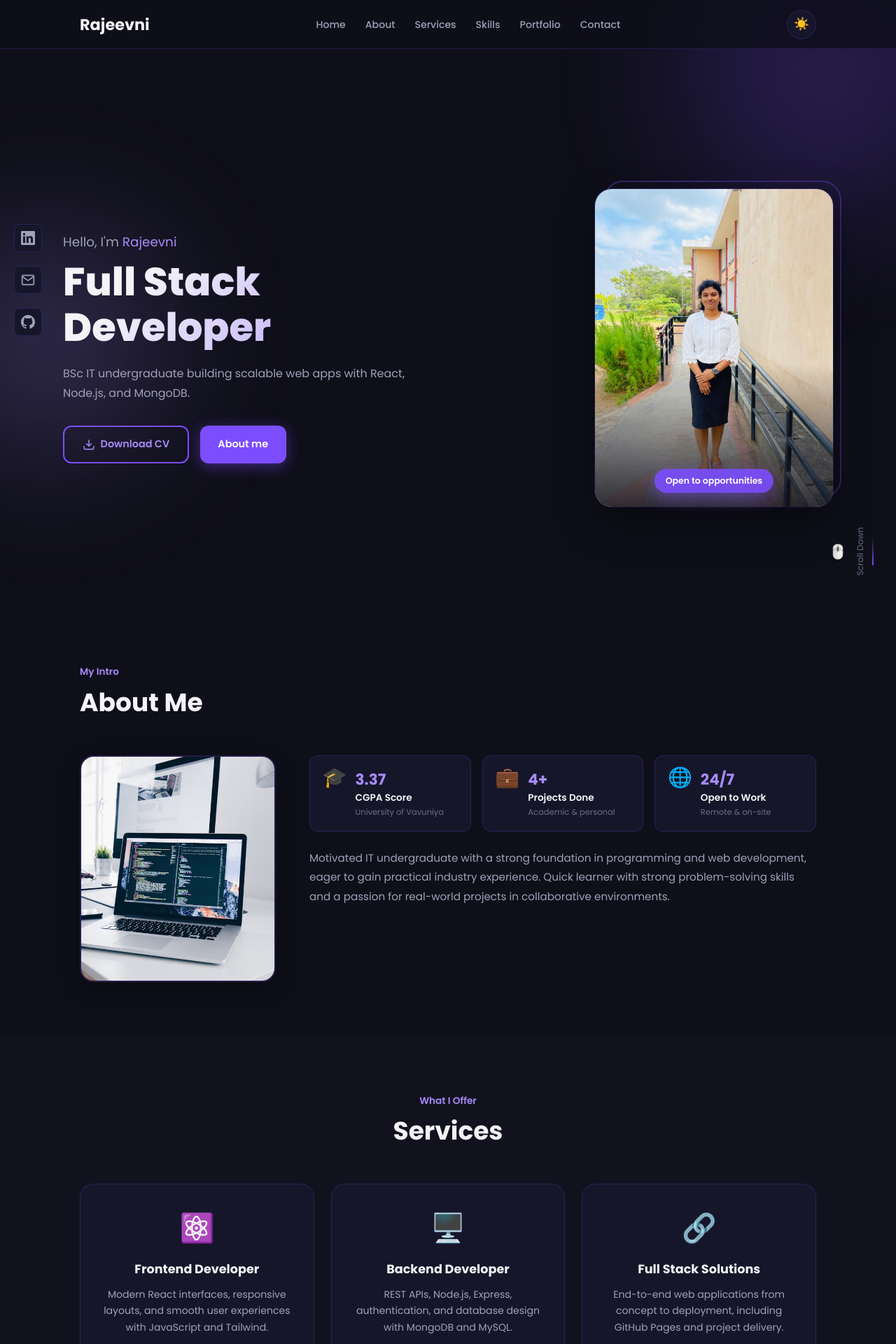
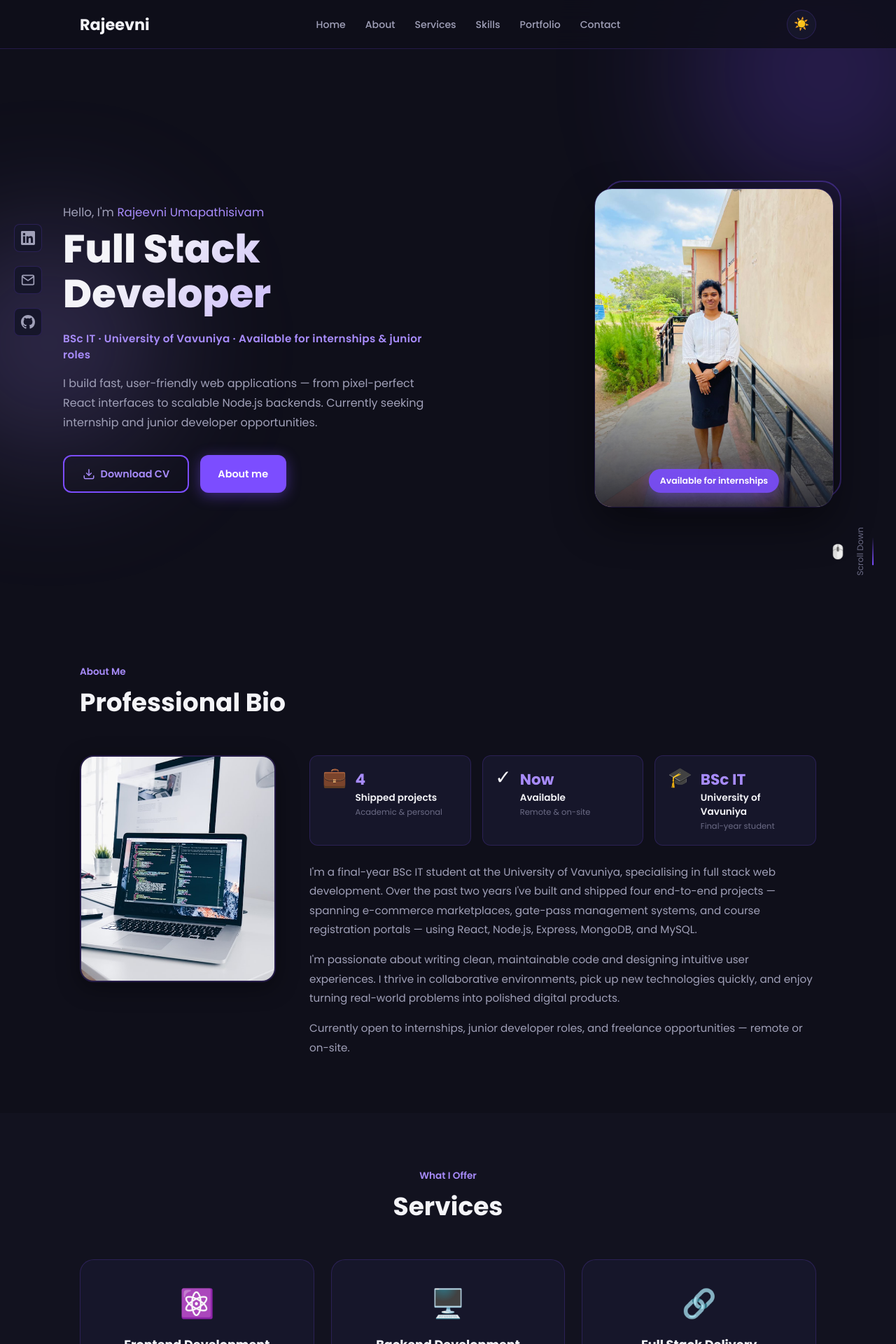
Before and after one commit to RajeevniUmapathisivam/portfolio, a React (Create React App) app: page / in a window 1280 px wide. Shown: the top 1920 px of the page at 70% size. Built offline with nearby package versions, Linux system fonts and the light colour scheme.

Commit message:
content: update professional copy, remove GPA, add full bio and contact details
Co-authored-by: Cursor <cursoragent@cursor.com>

```diff
--- a/public/cv.html
+++ b/public/cv.html
@@ -43,7 +43,7 @@
   <h2>Education</h2>
   <div class="entry">
     <strong>BSc. in Information Technology</strong>
-    <span>University of Vavuniya · Sept 2023 — Present · CGPA 3.37/4.0</span>
+    <span>University of Vavuniya · Sept 2023 — Present · Final year</span>
   </div>
   <div class="entry">
     <strong>G.C.E. Advanced Level — Physical Science</strong>
--- a/public/index.html
+++ b/public/index.html
@@ -7,7 +7,7 @@
     <meta name="theme-color" content="#7c4dff" />
     <meta
       name="description"
-      content="Rajeevni Umapathisivam — Full Stack Developer and BSc IT undergraduate. Portfolio showcasing React, Node.js, and MongoDB projects."
+      content="Rajeevni Umapathisivam — Full Stack Developer. BSc IT at University of Vavuniya. Available for internships and junior roles. React, Node.js, MongoDB."
     />
     <meta name="author" content="Rajeevni Umapathisivam" />
     <meta property="og:type" content="website" />
--- a/src/App.css
+++ b/src/App.css
@@ -320,9 +320,17 @@
 }
 
 .hero-greeting {
-  font-size: 1.15rem;
+  font-size: 1.05rem;
   color: var(--text-muted);
-  margin-bottom: 0.75rem;
+  margin-bottom: 0.5rem;
+}
+
+.hero-subtitle {
+  font-size: 0.95rem;
+  font-weight: 600;
+  color: var(--purple-light);
+  margin-bottom: 1rem;
+  letter-spacing: 0.02em;
 }
 
 .hero-name {
@@ -514,10 +522,17 @@
   margin-top: 2px;
 }
 
+.about-text-block {
+  display: flex;
+  flex-direction: column;
+  gap: 1rem;
+}
+
 .about-text {
   color: var(--text-muted);
   line-height: 1.8;
   font-size: 0.95rem;
+  margin: 0;
 }
 
 /* ── Services ── */
@@ -830,10 +845,25 @@
 
 .contact-detail-list li {
   display: flex;
-  align-items: center;
+  align-items: flex-start;
   gap: 0.85rem;
   font-size: 0.9rem;
   color: var(--text-muted);
+}
+
+.contact-detail-label {
+  display: block;
+  font-size: 0.72rem;
+  font-weight: 600;
+  text-transform: uppercase;
+  letter-spacing: 0.04em;
+  color: var(--text-dim);
+  margin-bottom: 0.15rem;
+}
+
+.contact-detail-list li > div {
+  display: flex;
+  flex-direction: column;
 }
 
 .contact-detail-list svg {
--- a/src/components/About.js
+++ b/src/components/About.js
@@ -7,8 +7,8 @@ export default function About() {
     <section id="about" className="section">
       <div className="container">
         <div className="section-header section-header-left">
-          <span className="section-label">My Intro</span>
-          <h2 className="section-title">About Me</h2>
+          <span className="section-label">About Me</span>
+          <h2 className="section-title">Professional Bio</h2>
         </div>
         <div className="about-grid">
           <div className="about-photo-wrap">
@@ -27,7 +27,13 @@ export default function About() {
                 </div>
               ))}
             </div>
-            <p className="about-text">{SITE.aboutSummary}</p>
+            <div className="about-text-block">
+              {SITE.aboutBio.map((paragraph) => (
+                <p key={paragraph.slice(0, 40)} className="about-text">
+                  {paragraph}
+                </p>
+              ))}
+            </div>
           </div>
         </div>
       </div>
--- a/src/components/Contact.js
+++ b/src/components/Contact.js
@@ -1,6 +1,6 @@
 import { useEffect, useState } from "react";
 import { SITE } from "../data/portfolio";
-import { IconSend, IconMail, IconPhone, IconLocation } from "./Icons";
+import { IconSend, IconMail, IconPhone, IconLocation, IconGitHub } from "./Icons";
 
 const FORM_ACTION = "https://formsubmit.co/urajeevni@gmail.com";
 const REDIRECT_URL = `${SITE.liveUrl}/#contact?sent=1`;
@@ -16,37 +16,59 @@ export default function Contact() {
     <section id="contact" className="section section-alt">
       <div className="container">
         <div className="section-header">
-          <span className="section-label">Get in touch</span>
-          <h2 className="section-title">Contact Me</h2>
-          <p className="contact-lead">Have a project in mind? Let&apos;s talk.</p>
+          <span className="section-label">Contact</span>
+          <h2 className="section-title">Get in Touch</h2>
         </div>
 
         <div className="contact-grid">
           <div className="contact-details">
-            <h3>Talk to me</h3>
-            <p className="contact-details-text">
-              I&apos;m open to internships, freelance work, and collaboration on web
-              development projects.
-            </p>
+            <p className="contact-details-text">{SITE.contactIntro}</p>
             <ul className="contact-detail-list">
               <li>
                 <IconMail />
-                <a href={`mailto:${SITE.email}`}>{SITE.email}</a>
+                <div>
+                  <span className="contact-detail-label">Email</span>
+                  <a href={`mailto:${SITE.email}`}>{SITE.email}</a>
+                </div>
               </li>
               <li>
                 <IconPhone />
-                <a href={`tel:${SITE.phone.replace(/\s/g, "")}`}>{SITE.phone}</a>
+                <div>
+                  <span className="contact-detail-label">Phone</span>
+                  <a href={`tel:${SITE.phone.replace(/\s/g, "")}`}>{SITE.phone}</a>
+                </div>
               </li>
               <li>
                 <IconLocation />
-                <span>{SITE.location}</span>
+                <div>
+                  <span className="contact-detail-label">Location</span>
+                  <span>{SITE.location}</span>
+                </div>
+              </li>
+              <li>
+                <IconGitHub />
+                <div>
+                  <span className="contact-detail-label">GitHub</span>
+                  <a href={SITE.github} target="_blank" rel="noreferrer">
+                    github.com/RajeevniUmapathisivam
+                  </a>
+                </div>
+              </li>
+              <li>
+                <IconMail />
+                <div>
+                  <span className="contact-detail-label">Portfolio</span>
+                  <a href={SITE.liveUrl} target="_blank" rel="noreferrer">
+                    rajeevniumapathisivam.github.io/portfolio
+                  </a>
+                </div>
               </li>
             </ul>
           </div>
 
           <form className="contact-form-card" action={FORM_ACTION} method="POST">
             <input type="hidden" name="_captcha" value="false" />
-            <input type="hidden" name="_subject" value="Portfolio — New project inquiry" />
+            <input type="hidden" name="_subject" value="Portfolio — New inquiry" />
             <input type="hidden" name="_template" value="table" />
             <input type="hidden" name="_next" value={REDIRECT_URL} />
 
@@ -62,13 +84,13 @@ export default function Contact() {
             </div>
             <label className="form-field">
               <span>Project type</span>
-              <input type="text" name="project" placeholder="e.g. Web app, portfolio, API" />
+              <input type="text" name="project" placeholder="Internship, freelance, web app..." />
             </label>
             <label className="form-field">
               <span>Message</span>
               <textarea
                 name="message"
-                placeholder="Briefly describe your project or inquiry..."
+                placeholder="Tell me about the role or project..."
                 required
               />
             </label>
--- a/src/components/Footer.js
+++ b/src/components/Footer.js
@@ -29,7 +29,7 @@ export default function Footer() {
         </div>
       </div>
       <p className="footer-copy">
-        © {new Date().getFullYear()} {SITE.name}
+        {SITE.name} · {SITE.role} · {new Date().getFullYear()}
       </p>
     </footer>
   );
--- a/src/components/Hero.js
+++ b/src/components/Hero.js
@@ -22,9 +22,10 @@ export default function Hero() {
       <div className="container hero-layout">
         <div className="hero-content">
           <p className="hero-greeting">
-            Hello, I&apos;m <span className="text-purple">{SITE.shortName}</span>
+            Hello, I&apos;m <span className="text-purple">{SITE.name}</span>
           </p>
           <h1 className="hero-name">{SITE.role}</h1>
+          <p className="hero-subtitle">{SITE.heroSubtitle}</p>
           <p className="hero-desc">{SITE.tagline}</p>
 
           <div className="hero-btns">
@@ -43,7 +44,7 @@ export default function Hero() {
             <div className="hero-profile-inner">
               <img src={PROFILE_IMAGE} alt={SITE.name} />
             </div>
-            <span className="hero-profile-badge">Open to opportunities</span>
+            <span className="hero-profile-badge">Available for internships</span>
           </div>
         </div>
       </div>
--- a/src/components/Projects.js
+++ b/src/components/Projects.js
@@ -11,8 +11,8 @@ export default function Projects() {
     <section id="projects" className="section">
       <div className="container">
         <div className="section-header">
-          <span className="section-label">My Work</span>
-          <h2 className="section-title">Recent Portfolio</h2>
+          <span className="section-label">Portfolio</span>
+          <h2 className="section-title">Recent Projects</h2>
         </div>
         <div className="project-filters">
           {PROJECT_FILTERS.map((f) => (
--- a/src/data/portfolio.js
+++ b/src/data/portfolio.js
@@ -2,10 +2,15 @@ export const SITE = {
   name: "Rajeevni Umapathisivam",
   shortName: "Rajeevni",
   role: "Full Stack Developer",
+  heroSubtitle:
+    "BSc IT · University of Vavuniya · Available for internships & junior roles",
   tagline:
-    "BSc IT undergraduate building scalable web apps with React, Node.js, and MongoDB.",
-  aboutSummary:
-    "Motivated IT undergraduate with a strong foundation in programming and web development, eager to gain practical industry experience. Quick learner with strong problem-solving skills and a passion for real-world projects in collaborative environments.",
+    "I build fast, user-friendly web applications — from pixel-perfect React interfaces to scalable Node.js backends. Currently seeking internship and junior developer opportunities.",
+  aboutBio: [
+    "I'm a final-year BSc IT student at the University of Vavuniya, specialising in full stack web development. Over the past two years I've built and shipped four end-to-end projects — spanning e-commerce marketplaces, gate-pass management systems, and course registration portals — using React, Node.js, Express, MongoDB, and MySQL.",
+    "I'm passionate about writing clean, maintainable code and designing intuitive user experiences. I thrive in collaborative environments, pick up new technologies quickly, and enjoy turning real-world problems into polished digital products.",
+    "Currently open to internships, junior developer roles, and freelance opportunities — remote or on-site.",
+  ],
   email: "urajeevni@gmail.com",
   phone: "+94 778 280 888",
   location: "Trincomalee, Sri Lanka",
@@ -15,6 +20,8 @@ export const SITE = {
   cvPdf: "cv.pdf",
   profileImage: "rajeevni.jpeg",
   aboutImage: "about.jpg",
+  contactIntro:
+    "Have a project in mind or a role you think I'd be a great fit for? I'd love to hear from you. I'm open to internships, junior developer positions, and freelance web development projects — remote or on-site. Expect a reply within 24 hours.",
 };
 
 export const NAV_LINKS = [
@@ -27,26 +34,26 @@ export const NAV_LINKS = [
 ];
 
 export const ABOUT_STATS = [
-  { icon: "🎓", value: "3.37", label: "CGPA Score", sub: "University of Vavuniya" },
-  { icon: "💼", value: "4+", label: "Projects Done", sub: "Academic & personal" },
-  { icon: "🌐", value: "24/7", label: "Open to Work", sub: "Remote & on-site" },
+  { icon: "💼", value: "4", label: "Shipped projects", sub: "Academic & personal" },
+  { icon: "✓", value: "Now", label: "Available", sub: "Remote & on-site" },
+  { icon: "🎓", value: "BSc IT", label: "University of Vavuniya", sub: "Final-year student" },
 ];
 
 export const services = [
   {
     icon: "⚛️",
-    title: "Frontend Developer",
-    desc: "Modern React interfaces, responsive layouts, and smooth user experiences with JavaScript and Tailwind.",
+    title: "Frontend Development",
+    desc: "Building responsive, accessible interfaces with React and JavaScript. I focus on component architecture, performance, and smooth UX — from landing pages to complex dashboards styled with Tailwind CSS.",
   },
   {
     icon: "🖥️",
-    title: "Backend Developer",
-    desc: "REST APIs, Node.js, Express, authentication, and database design with MongoDB and MySQL.",
+    title: "Backend Development",
+    desc: "Designing and building RESTful APIs with Node.js and Express. I handle authentication (JWT), database modelling (MongoDB, MySQL), and server-side logic that scales reliably under real usage.",
   },
   {
     icon: "🔗",
-    title: "Full Stack Solutions",
-    desc: "End-to-end web applications from concept to deployment, including GitHub Pages and project delivery.",
+    title: "Full Stack Delivery",
+    desc: "Taking projects from requirements to deployment — architecting the database, building the API, and crafting the frontend. I deliver working, documented applications hosted on GitHub Pages or your preferred platform.",
   },
 ];
 
@@ -101,9 +108,9 @@ export const LEVEL_WIDTH = { Advanced: 92, Intermediate: 72, Strong: 90, Profici
 export const education = [
   {
     title: "BSc. in Information Technology",
-    org: "University of Vavuniya · CGPA 3.37 / 4.0",
+    org: "University of Vavuniya, Sri Lanka",
     date: "Sept 2023 — Present",
-    detail: "3rd Year · OOP, DSA, OS, Networks, Software Engineering",
+    detail: "Final year · Full stack web development",
   },
   {
     title: "G.C.E. Advanced Level — Physical Science",
@@ -115,29 +122,24 @@ export const education = [
 export const work = [
   {
     title: "RentorX — E-Commerce (IT3232)",
-    org: "Rental marketplace · Group project",
+    org: "Rental marketplace · Team project",
     date: "Ongoing",
   },
   {
     title: "Vehicle Gatepass System (IT3162)",
-    org: "Gate pass management · Group project",
+    org: "Digital gate-pass workflow · Group project",
     date: "Aug 2025 — Jan 2026",
   },
   {
     title: "Movie App (IT3133)",
-    org: "Individual project",
+    org: "Movie discovery platform · Individual project",
     date: "Sept — Nov 2025",
   },
   {
     title: "EduEnrollPro (IT2212)",
-    org: "Course registration system",
+    org: "Course registration portal · Group project",
     date: "Apr — June 2025",
   },
-];
-
-export const achievements = [
-  "IEEE Xtreme 18.0 — Participant (2024)",
-  "AIESEC Member (2025)",
 ];
 
 export const PROJECT_FILTERS = ["All", "Web", "App"];
@@ -147,18 +149,20 @@ export const projects = [
     id: 1,
     title: "RentorX",
     category: "Web",
-    summary: "E-commerce rental marketplace with map search and booking dashboard.",
-    meta: "React · Tailwind · Leaflet",
+    summary:
+      "A full-featured rental marketplace built as a team project. Features map-based item search, user authentication, booking management, and a real-time admin dashboard.",
+    meta: "React · Node.js · MongoDB",
     repo: "https://github.com/RajeevniUmapathisivam",
     demo: null,
     image: "https://images.unsplash.com/photo-1560518883-ce09059eeffa?w=500&h=340&fit=crop",
   },
   {
     id: 2,
-    title: "Vehicle Gatepass",
+    title: "Vehicle Gatepass System",
     category: "Web",
-    summary: "Digital gate pass system with admin and security dashboards.",
-    meta: "React · Node.js · MongoDB",
+    summary:
+      "A digital gate-pass workflow replacing manual paper processes. Includes role-based access for admins and security personnel, pass generation, and audit logs.",
+    meta: "React · Express · MySQL",
     repo: "https://github.com/RajeevniUmapathisivam",
     demo: null,
     image: "https://images.unsplash.com/photo-1449965408869-eaa3f725e40f?w=500&h=340&fit=crop",
@@ -167,8 +171,9 @@ export const projects = [
     id: 3,
     title: "Movie App",
     category: "App",
-    summary: "Movie discovery with JWT auth, watchlist, and TMDB integration.",
-    meta: "React · Node.js · JWT",
+    summary:
+      "A movie discovery platform with TMDB integration. Users can search, rate, and manage a personal watchlist, secured with JWT authentication.",
+    meta: "React · Node.js · MongoDB · TMDB API",
     repo: "https://github.com/RajeevniUmapathisivam/Movie-app",
     demo: null,
     image: "https://opengraph.githubassets.com/1/RajeevniUmapathisivam/Movie-app",
@@ -177,8 +182,9 @@ export const projects = [
     id: 4,
     title: "EduEnrollPro",
     category: "Web",
-    summary: "Course registration portal with analytics and admin approval.",
-    meta: "React · MongoDB · Chart.js",
+    summary:
+      "A course registration portal for students and administrators. Handles enrolment requests, admin approval workflows, and analytics dashboards.",
+    meta: "React · Node.js · MySQL",
     repo: "https://github.com/RajeevniUmapathisivam/EduEnrollPro",
     demo: null,
     image: "https://opengraph.githubassets.com/1/RajeevniUmapathisivam/EduEnrollPro",
@@ -187,8 +193,9 @@ export const projects = [
     id: 5,
     title: "Portfolio Website",
     category: "Web",
-    summary: "Personal portfolio with dark theme and GitHub Pages deploy.",
-    meta: "React · CSS",
+    summary:
+      "Personal developer portfolio with dark theme, smooth scroll navigation, and GitHub Pages deployment.",
+    meta: "React · Tailwind CSS · GitHub Pages",
     repo: "https://github.com/RajeevniUmapathisivam/portfolio",
     demo: "https://RajeevniUmapathisivam.github.io/portfolio",
     image: "https://opengraph.githubassets.com/1/RajeevniUmapathisivam/portfolio",
```
Also changed, not shown: 1 other file (tests, documents, lock files or other folders).
